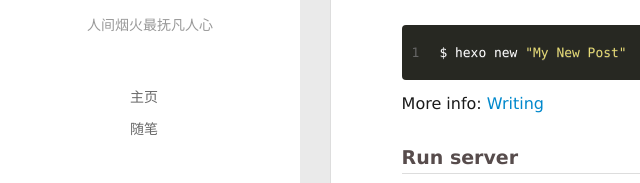
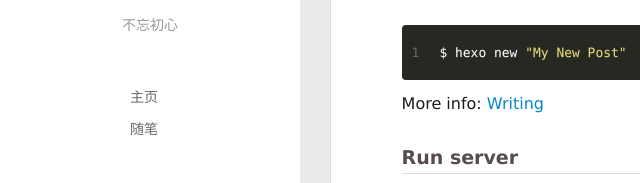
Before and after one commit to 2hFen9/2hFen9.github.io, a plain HTML site: page 2019/08/09/hello-world/index.html in a window 1280 px wide. Shown: the part 327-510 px from the top of the page, 0-640 px from the left. Drawn offline with Linux system fonts and the light colour scheme; no server answers.

Commit message:
Site updated: 2019-08-09 16:06:12

```diff
--- a/2019/08/09/hello-world/index.html
+++ b/2019/08/09/hello-world/index.html
@@ -53,7 +53,7 @@
 		  <h1 class="header-author"><a href="/">2hFen9</a></h1>
 		</hgroup>
 
-		<p class="header-subtitle">人间烟火最抚凡人心</p>
+		<p class="header-subtitle">不忘初心</p>
 
 
 		<nav class="header-menu">
@@ -113,7 +113,7 @@
 			  <h1 class="header-author js-header-author">2hFen9</h1>
 			</hgroup>
 
-			<p class="header-subtitle"><i class="icon icon-quo-left"></i>人间烟火最抚凡人心<i class="icon icon-quo-right"></i></p>
+			<p class="header-subtitle"><i class="icon icon-quo-left"></i>不忘初心<i class="icon icon-quo-right"></i></p>
 
 
 
--- /dev/null
+++ b/content.json
@@ -0,0 +1 @@
+{"meta":{"title":"2hFen9的博客","subtitle":"不忘初心","description":null,"author":"2hFen9","url":"http://yoursite.com","root":"/"},"pages":[],"posts":[{"title":"Hello World","slug":"hello-world","date":"2019-08-09T06:07:32.553Z","updated":"2019-08-09T06:07:32.554Z","comments":true,"path":"2019/08/09/hello-world/","link":"","permalink":"http://yoursite.com/2019/08/09/hello-world/","excerpt":"","text":"Welcome to Hexo! This is your very first post. Check documentation for more info. If you get any problems when using Hexo, you can find the answer in troubleshooting or you can ask me on GitHub. Quick StartCreate a new post1$ hexo new \"My New Post\" More info: Writing Run server1$ hexo server More info: Server Generate static files1$ hexo generate More info: Generating Deploy to remote sites1$ hexo deploy More info: Deployment","categories":[],"tags":[]}]}
```
Also changed, not shown: archives/2019/08/index.html (+2 -2 lines), archives/2019/index.html (+2 -2 lines), archives/index.html (+2 -2 lines), index.html (+2 -2 lines).
